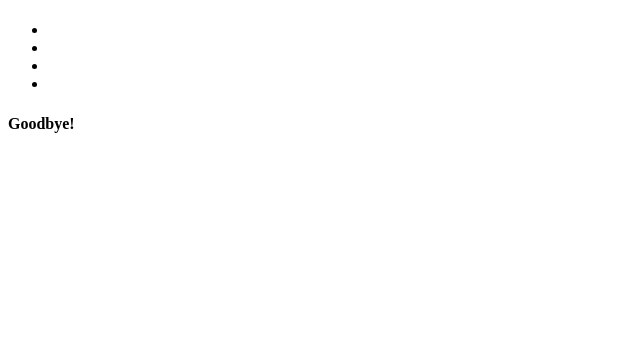
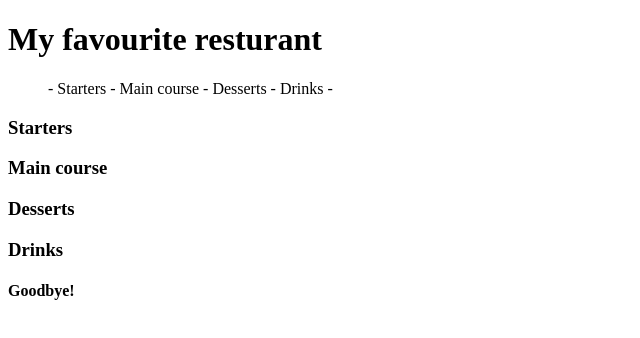
Before and after one commit to Klarixen/Lesson-2, a plain HTML site: page index.html in a window 1280 px wide. Shown: the whole page, without its empty margins (0-640 px from the left). Drawn offline with Linux system fonts and the light colour scheme.

Commit message:
structure and nav

```diff
--- a/index.html
+++ b/index.html
@@ -9,27 +9,31 @@
 </head>
 <body>
     <header>
-        <h1></h1>
+        <h1>My favourite resturant</h1>
         <nav>
             <ul>
-                <li><a href =""></a></li>
-                <li><a href =""></a></li>
-                <li><a href =""></a></li>
-                <li><a href =""></a></li>
+                <li><a href ="#starters"></a> - Starters - </li>
+                <li><a href ="#main-course"></a>  Main course - </li>
+                <li><a href ="#desserts"></a>  Desserts - </li>
+                <li><a href ="#drinks"></a>  Drinks - </li>
             </ul>
         </nav>
     </header>
     <main>
-        <section>
+        <section class="menu" id="starters">
+            <h3> Starters</h3>
             <p></p>
         </section>
-        <section>
+        <section class="menu" id="main-course">
+            <h3>Main course</h3>
             <p></p>
         </section>
-        <section>
+        <section class="menu" id="desserts">
+            <h3>Desserts</h3>
             <p></p>
         </section>
-        <section>
+        <section class="menu" id="drinks">
+            <h3>Drinks</h3>
             <p></p>
         </section>
     </main>
--- a/styles/styles.css
+++ b/styles/styles.css
@@ -0,0 +1,3 @@
+nav li{
+    display: inline;
+}
```
